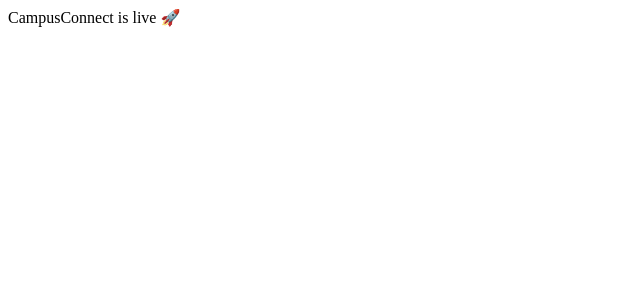
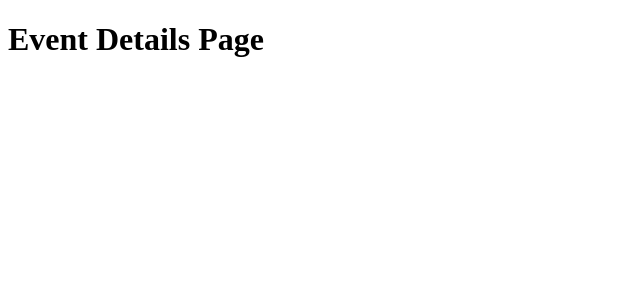
Before and after one commit to paninishah/locker, a React (Vite) app in the folder frontend/locker/: page /events/1 in a window 1280 px wide. Shown: the top 300 px of the page, without its empty margins (0-640 px from the left). Built offline with nearby package versions, Linux system fonts and the light colour scheme.

Commit message:
make frontend skeleton

```diff
--- a/frontend/locker/package.json
+++ b/frontend/locker/package.json
@@ -12,7 +12,8 @@
   "dependencies": {
     "axios": "^1.13.2",
     "react": "^19.2.0",
-    "react-dom": "^19.2.0"
+    "react-dom": "^19.2.0",
+    "react-router-dom": "^7.13.0"
   },
   "devDependencies": {
     "@eslint/js": "^9.39.1",
--- a/frontend/locker/src/App.jsx
+++ b/frontend/locker/src/App.jsx
@@ -1,9 +1,7 @@
+import AppRoutes from "./routes";
+
 function App() {
-  return (
-    <div>
-      CampusConnect is live 🚀
-    </div>
-  );
+  return <AppRoutes />;
 }
 
 export default App;
--- a/frontend/locker/src/pages/EventDetails.jsx
+++ b/frontend/locker/src/pages/EventDetails.jsx
@@ -0,0 +1,3 @@
+export default function EventDetails() {
+    return <h1>Event Details Page</h1>;
+}
--- a/frontend/locker/src/pages/Events.jsx
+++ b/frontend/locker/src/pages/Events.jsx
@@ -0,0 +1,3 @@
+export default function Events() {
+  return <h1>All Events</h1>;
+}
--- a/frontend/locker/src/pages/Landing.jsx
+++ b/frontend/locker/src/pages/Landing.jsx
@@ -0,0 +1,3 @@
+export default function Landing() {
+  return <h1>Landing Page</h1>;
+}
--- a/frontend/locker/src/pages/admin/AdminLogin.jsx
+++ b/frontend/locker/src/pages/admin/AdminLogin.jsx
@@ -0,0 +1,3 @@
+export default function AdminLogin() {
+    return <h1>Admin Login Page</h1>;
+}
--- a/frontend/locker/src/pages/admin/Dashboard.jsx
+++ b/frontend/locker/src/pages/admin/Dashboard.jsx
@@ -0,0 +1,3 @@
+export default function Dashboard() {
+    return <h1>Admin Dashboard Page</h1>;
+}
--- /dev/null
+++ b/frontend/locker/src/routes.jsx
@@ -0,0 +1,20 @@
+import { BrowserRouter, Routes, Route } from "react-router-dom";
+import Landing from "./pages/Landing";
+import Events from "./pages/Events";
+import EventDetails from "./pages/EventDetails";
+import AdminLogin from "./pages/admin/AdminLogin";
+import Dashboard from "./pages/admin/Dashboard";
+
+export default function AppRoutes() {
+  return (
+    <BrowserRouter>
+      <Routes>
+        <Route path="/" element={<Landing />} />
+        <Route path="/events" element={<Events />} />
+        <Route path="/events/:id" element={<EventDetails />} />
+        <Route path="/admin/login" element={<AdminLogin />} />
+        <Route path="/admin/dashboard" element={<Dashboard />} />
+      </Routes>
+    </BrowserRouter>
+  );
+}
--- /dev/null
+++ b/frontend/package.json
@@ -0,0 +1,6 @@
+{
+  "dependencies": {
+    "axios": "^1.13.2",
+    "react-router-dom": "^7.13.0"
+  }
+}
```
Also changed, not shown: 2 other files (tests, documents, lock files or other folders).
